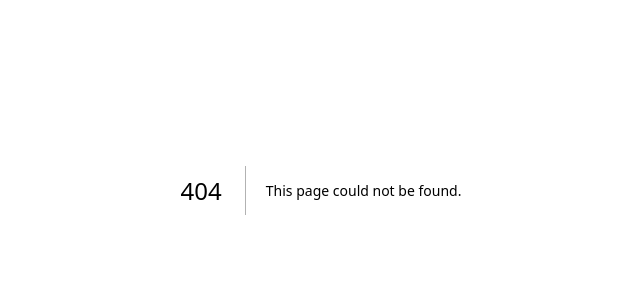
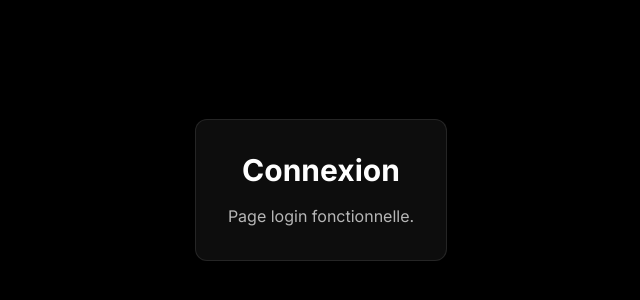
Before and after one commit to Lauzalaiah/formation-goalphaleo, a Next.js app: page /auth/login in a window 1280 px wide. Before the commit this address had no page. Shown: the part 210-510 px from the top of the page, without its empty margins (319-959 px from the left). Built offline with nearby package versions, Linux system fonts and the light colour scheme; a web font is replaced by a local one.

Commit message:
Create page.tsx

```diff
--- /dev/null
+++ b/app/auth/login/page.tsx
@@ -0,0 +1,12 @@
+export default function LoginPage() {
+  return (
+    <div className="flex min-h-screen items-center justify-center bg-black text-white">
+      <div className="rounded-xl border border-white/10 bg-white/5 p-8 text-center">
+        <h1 className="text-3xl font-bold">Connexion</h1>
+        <p className="mt-4 text-white/70">
+          Page login fonctionnelle.
+        </p>
+      </div>
+    </div>
+  )
+}
```
